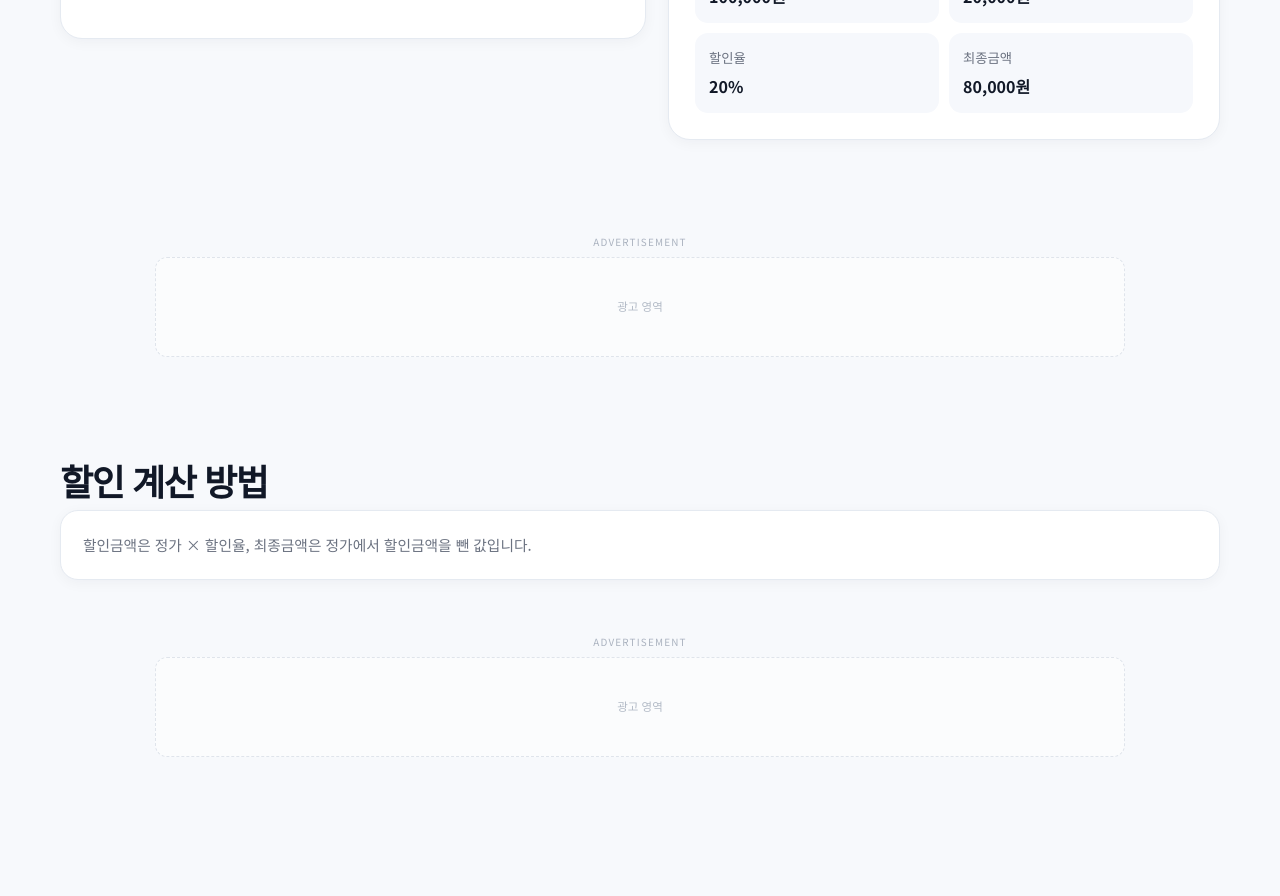
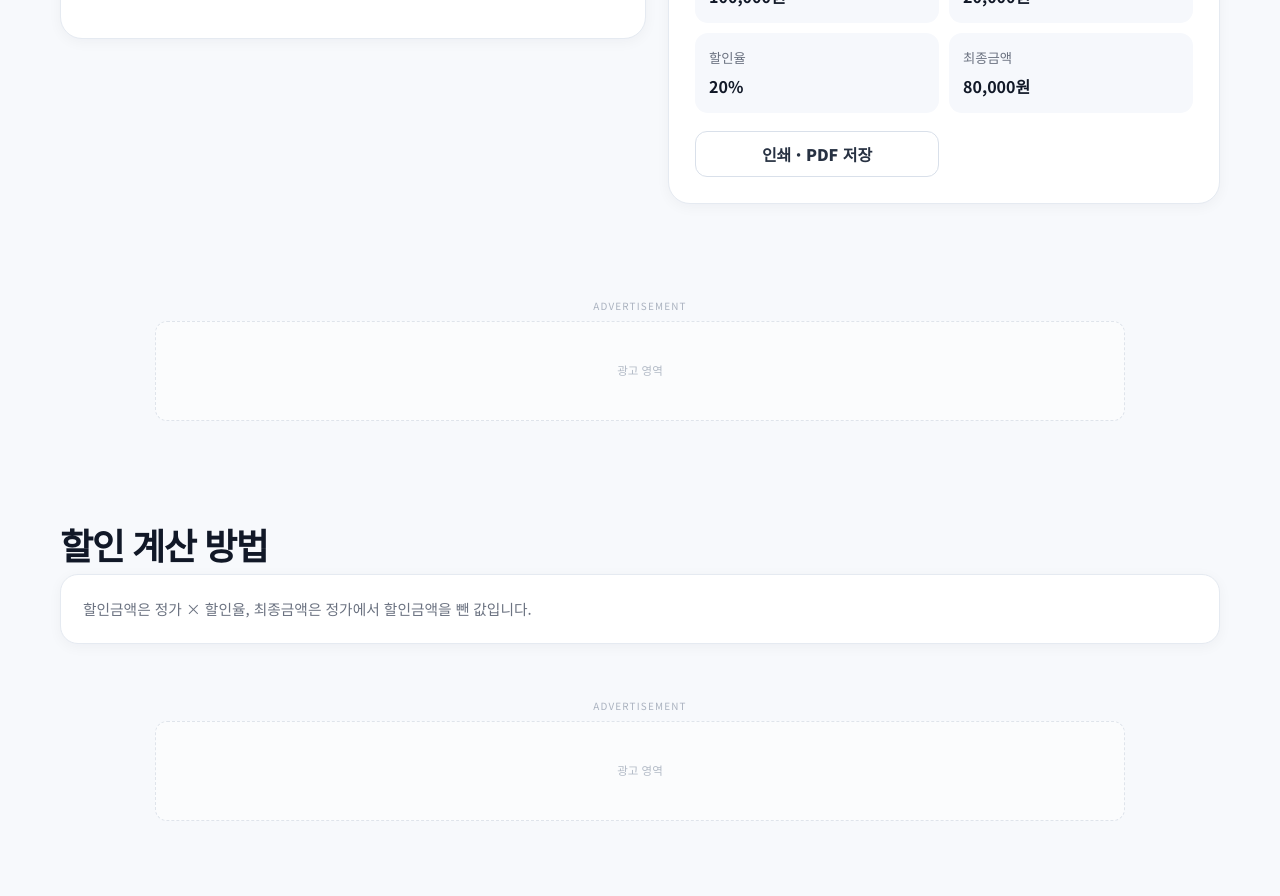
Before and after one commit to license-book/life-tools, a Next.js app: page /tools/discount-calculator in a window 1280 px wide. Shown: the part 840-1736 px from the top of the page. Built offline with nearby package versions, Linux system fonts and the light colour scheme.

Commit message:
Add print PDF action and guards to discount calculator

```diff
--- a/components/tools/DiscountCalculator.tsx
+++ b/components/tools/DiscountCalculator.tsx
@@ -1,5 +1,5 @@
 "use client";
 import { useMemo,useState } from "react";
-const won=(v:number)=>Math.round(v).toLocaleString("ko-KR")+"원";
-export default function DiscountCalculator(){const [price,setPrice]=useState(100000);const [discount,setDiscount]=useState(20);const r=useMemo(()=>{const saved=price*(discount/100);return{saved,final:price-saved}},[price,discount]);return <div className="tool-layout"><section className="panel"><div className="field"><label>정가</label><input type="number" value={price} onChange={e=>setPrice(Number(e.target.value))}/></div><div className="field"><label>할인율(%)</label><input type="number" min="0" max="100" step="1" value={discount} onChange={e=>setDiscount(Number(e.target.value))}/></div></section><section className="panel"><div className="result-main">할인가 {won(r.final)}</div><div className="stats"><div className="stat"><small>정가</small><strong>{won(price)}</strong></div><div className="stat"><small>할인금액</small><strong>{won(r.saved)}</strong></div><div className="stat"><small>할인율</small><strong>{discount}%</strong></div><div className="stat"><small>최종금액</small><strong>{won(r.final)}</strong></div></div></section></div>;
+const won=(v:number)=>Math.round(Number.isFinite(v)?v:0).toLocaleString("ko-KR")+"원";
+export default function DiscountCalculator(){const [price,setPrice]=useState(100000);const [discount,setDiscount]=useState(20);const r=useMemo(()=>{const safePrice=Math.max(0,price||0),safeDiscount=Math.min(100,Math.max(0,discount||0));const saved=safePrice*(safeDiscount/100);return{saved,final:safePrice-saved,safeDiscount,safePrice}},[price,discount]);return <div className="tool-layout"><section className="panel"><div className="field"><label>정가</label><input type="number" min="0" value={price} onChange={e=>setPrice(Number(e.target.value))}/></div><div className="field"><label>할인율(%)</label><input type="number" min="0" max="100" step="1" value={discount} onChange={e=>setDiscount(Number(e.target.value))}/></div></section><section className="panel"><div className="result-main">할인가 {won(r.final)}</div><div className="stats"><div className="stat"><small>정가</small><strong>{won(r.safePrice)}</strong></div><div className="stat"><small>할인금액</small><strong>{won(r.saved)}</strong></div><div className="stat"><small>할인율</small><strong>{r.safeDiscount}%</strong></div><div className="stat"><small>최종금액</small><strong>{won(r.final)}</strong></div></div><div className="action-row no-print"><button className="secondary" type="button" onClick={()=>window.print()}>인쇄 · PDF 저장</button></div></section></div>;
 }
```
